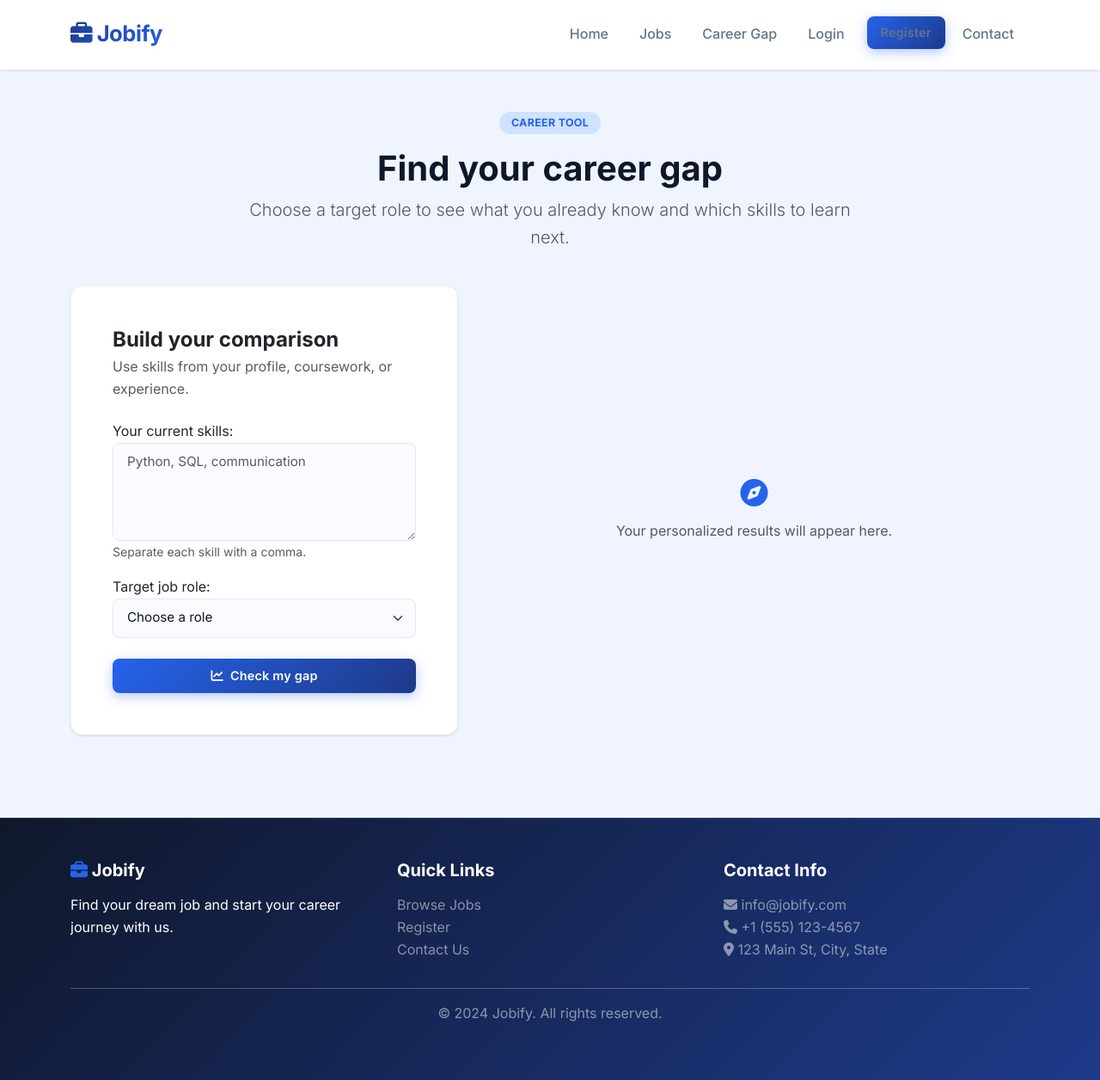
After one commit to harikasangem92-blip/Project_jobify, a Django app: page /skill-gap/ in a window 1280 px wide. The commit adds this page. Shown: the whole page at 86% size. Run offline with Django 4.2, Linux system fonts and the light colour scheme; data comes from the database, SQL or seed files in the repository; both versions use the stored data as it was after the commit; some libraries are stand-ins or nearby versions.

Commit message:
Add career gap skill checker

```diff
--- a/project/jobify/jobs/forms.py
+++ b/project/jobify/jobs/forms.py
@@ -1,6 +1,6 @@
 from django import forms
 from django.contrib.auth.forms import UserCreationForm, UserChangeForm
-from .models import CustomUser, JobSeekerProfile, EmployerProfile, Job, JobApplication, ContactMessage
+from .models import CustomUser, JobSeekerProfile, EmployerProfile, Job, JobApplication, ContactMessage, JobRole
 from django.core.exceptions import ValidationError
 from django.utils import timezone
 
@@ -354,3 +354,22 @@ class ContactForm(forms.ModelForm):
                 'rows': 6
             })
         }
+
+
+class SkillGapForm(forms.Form):
+    skills = forms.CharField(
+        label='Your current skills',
+        required=True,
+        widget=forms.Textarea(attrs={
+            'class': 'form-control',
+            'placeholder': 'Python, SQL, communication',
+            'rows': 4,
+        }),
+        help_text='Separate each skill with a comma.',
+    )
+    job_role = forms.ModelChoiceField(
+        label='Target job role',
+        queryset=JobRole.objects.order_by('title'),
+        empty_label='Choose a role',
+        widget=forms.Select(attrs={'class': 'form-select'}),
+    )
--- a/project/jobify/jobs/models.py
+++ b/project/jobify/jobs/models.py
@@ -231,6 +231,20 @@ class Job(models.Model):
         return []
 
 
+# Job roles used by the career gap checker
+class JobRole(models.Model):
+    title = models.CharField(max_length=200, unique=True)
+    required_skills = models.TextField(help_text="Enter skills separated by commas")
+
+    class Meta:
+        db_table = 'job_role'
+        verbose_name = 'Job Role'
+        verbose_name_plural = 'Job Roles'
+
+    def __str__(self):
+        return self.title
+
+
 # Job Application Model
 class JobApplication(models.Model):
     """
--- a/project/jobify/jobs/templates/jobs/base.html
+++ b/project/jobify/jobs/templates/jobs/base.html
@@ -27,6 +27,9 @@
                     </li>
                     <li class="nav-item">
                         <a class="nav-link" href="{% url 'job_list' %}">Jobs</a>
+                    </li>
+                    <li class="nav-item">
+                        <a class="nav-link" href="{% url 'skill_gap' %}">Career Gap</a>
                     </li>
                     {% if user.is_authenticated %}
                         {% if user.role == 'job_seeker' %}
--- /dev/null
+++ b/project/jobify/jobs/templates/jobs/skill_gap.html
@@ -0,0 +1,77 @@
+{% extends 'jobs/base.html' %}
+
+{% block title %}Career Gap Checker - Jobify{% endblock %}
+
+{% block content %}
+<section class="py-5 min-vh-100">
+    <div class="container">
+        <div class="row justify-content-center mb-4">
+            <div class="col-lg-8 text-center">
+                <span class="badge bg-primary-subtle text-primary mb-3">CAREER TOOL</span>
+                <h1 class="fw-bold">Find your career gap</h1>
+                <p class="lead text-muted">Choose a target role to see what you already know and which skills to learn next.</p>
+            </div>
+        </div>
+
+        <div class="row g-4 justify-content-center">
+            <div class="col-lg-5">
+                <div class="card border-0 shadow-sm h-100">
+                    <div class="card-body p-4 p-lg-5">
+                        <h2 class="h4 fw-bold mb-1">Build your comparison</h2>
+                        <p class="text-muted mb-4">Use skills from your profile, coursework, or experience.</p>
+                        <form method="post">
+                            {% csrf_token %}
+                            <div class="mb-3">
+                                {{ form.skills.label_tag }}
+                                {{ form.skills }}
+                                <small class="form-text text-muted">{{ form.skills.help_text }}</small>
+                                {% for error in form.skills.errors %}<div class="text-danger small mt-1">{{ error }}</div>{% endfor %}
+                            </div>
+                            <div class="mb-4">
+                                {{ form.job_role.label_tag }}
+                                {{ form.job_role }}
+                                {% for error in form.job_role.errors %}<div class="text-danger small mt-1">{{ error }}</div>{% endfor %}
+                            </div>
+                            <button type="submit" class="btn btn-primary w-100"><i class="fas fa-chart-line me-2"></i>Check my gap</button>
+                        </form>
+                    </div>
+                </div>
+            </div>
+
+            {% if results %}
+            <div class="col-lg-7">
+                <div class="card border-0 shadow-sm h-100">
+                    <div class="card-body p-4 p-lg-5">
+                        <div class="d-flex justify-content-between align-items-start mb-3">
+                            <div>
+                                <p class="text-muted small mb-1">YOUR TARGET</p>
+                                <h2 class="h4 fw-bold mb-0">{{ results.job_role.title }}</h2>
+                            </div>
+                            <div class="text-end"><span class="h2 fw-bold text-primary">{{ results.percent }}%</span><br><small class="text-muted">match</small></div>
+                        </div>
+                        <div class="progress mb-4" style="height: 10px;"><div class="progress-bar bg-primary" role="progressbar" style="width: {{ results.percent }}%" aria-valuenow="{{ results.percent }}" aria-valuemin="0" aria-valuemax="100"></div></div>
+
+                        <div class="row g-3">
+                            <div class="col-md-6">
+                                <div class="border rounded p-3 h-100">
+                                    <h3 class="h6 text-success fw-bold"><i class="fas fa-check-circle me-2"></i>You have</h3>
+                                    {% if results.matched %}<ul class="list-unstyled mb-0">{% for skill in results.matched %}<li class="py-1">{{ skill|title }}</li>{% endfor %}</ul>{% else %}<p class="text-muted small mb-0">No matches yet. Every skill is a starting point.</p>{% endif %}
+                                </div>
+                            </div>
+                            <div class="col-md-6">
+                                <div class="border border-warning rounded p-3 h-100">
+                                    <h3 class="h6 text-warning-emphasis fw-bold"><i class="fas fa-lightbulb me-2"></i>Learn next</h3>
+                                    {% if results.missing %}<ul class="list-unstyled mb-0">{% for skill in results.missing %}<li class="py-1">{{ skill|title }}</li>{% endfor %}</ul>{% else %}<p class="text-success small mb-0">You cover every listed skill for this role.</p>{% endif %}
+                                </div>
+                            </div>
+                        </div>
+                    </div>
+                </div>
+            </div>
+            {% else %}
+            <div class="col-lg-7 d-flex align-items-center"><div class="p-4 text-center text-muted w-100"><i class="fas fa-compass fa-2x text-primary mb-3"></i><p class="mb-0">Your personalized results will appear here.</p></div></div>
+            {% endif %}
+        </div>
+    </div>
+</section>
+{% endblock %}
--- a/project/jobify/jobs/urls.py
+++ b/project/jobify/jobs/urls.py
@@ -13,6 +13,7 @@ urlpatterns = [
     # Job Listings
     path('jobs/', views.job_list, name='job_list'),
     path('jobs/<int:pk>/', views.job_detail, name='job_detail'),
+    path('skill-gap/', views.skill_gap, name='skill_gap'),
 
     # Job Seeker Dashboard
     path('dashboard/job-seeker/', views.job_seeker_dashboard, name='job_seeker_dashboard'),
--- a/project/jobify/jobs/views.py
+++ b/project/jobify/jobs/views.py
@@ -16,8 +16,9 @@ from .forms import (
     JobSeekerRegistrationForm, EmployerRegistrationForm,
     JobForm, JobApplicationForm, JobSearchForm,
     JobSeekerProfileForm, EmployerProfileForm, ContactForm,
-    CustomUserChangeForm
+    CustomUserChangeForm, SkillGapForm
 )
+from .models import JobRole
 
 
 # ==================== Authentication Views ====================
@@ -221,6 +222,35 @@ def job_detail(request, pk):
         'user_applied': user_applied,
     }
     return render(request, 'jobs/job_detail.html', context)
+
+
+def skill_gap(request):
+    """Compare a user's current skills with those needed for a target role."""
+    form = SkillGapForm(request.POST or None)
+    results = None
+
+    if request.method == 'POST' and form.is_valid():
+        current_skills = {
+            skill.strip().lower()
+            for skill in form.cleaned_data['skills'].split(',')
+            if skill.strip()
+        }
+        job_role = form.cleaned_data['job_role']
+        required_skills = [
+            skill.strip().lower()
+            for skill in job_role.required_skills.split(',')
+            if skill.strip()
+        ]
+        matched = [skill for skill in required_skills if skill in current_skills]
+        missing = [skill for skill in required_skills if skill not in current_skills]
+        results = {
+            'job_role': job_role,
+            'matched': matched,
+            'missing': missing,
+            'percent': round((len(matched) / len(required_skills)) * 100) if required_skills else 0,
+        }
+
+    return render(request, 'jobs/skill_gap.html', {'form': form, 'results': results})
 
 
 # ==================== Job Seeker Dashboard Views ====================
```
Also changed, not shown: project/jobify/db.sqlite3, project/jobify/jobs/migrations/0003_jobrole.py (added), project/jobify/jobs/migrations/0004_seed_jobroles.py (added).
